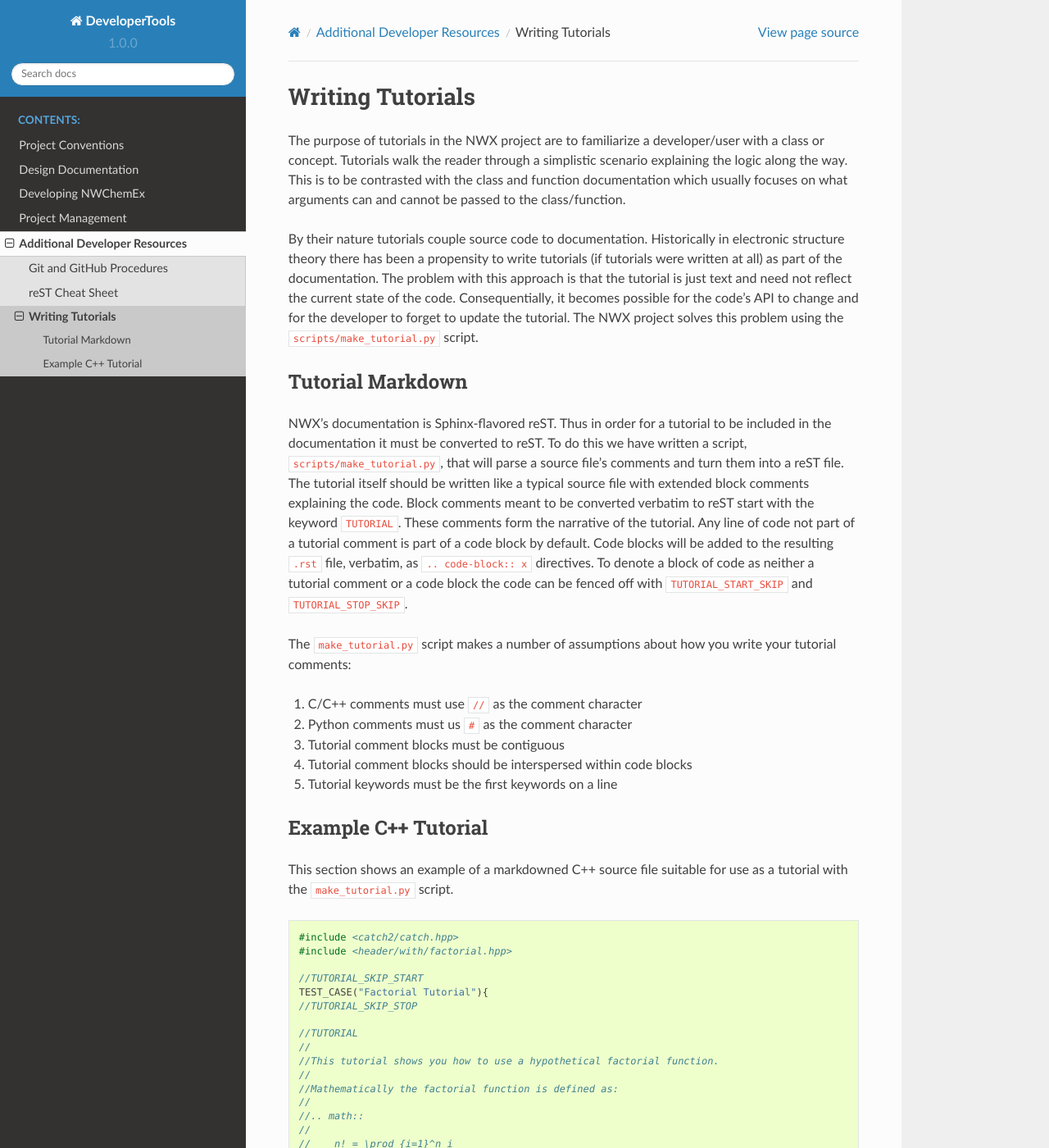
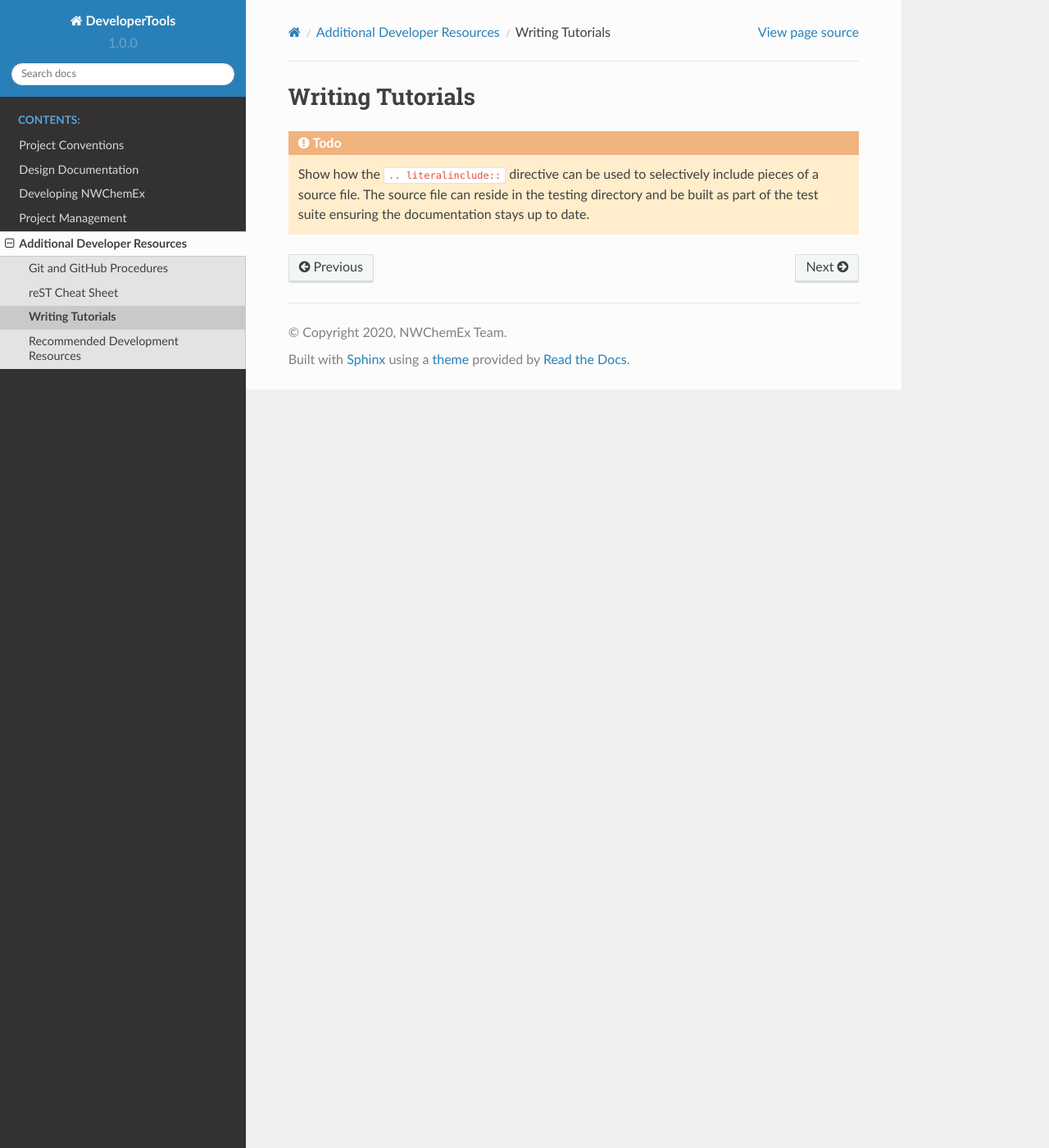
Before and after one commit to NWChemEx-Project/DeveloperTools, a Sphinx documentation site: the page built from docs/source/resources/writing_tutorials.rst, in a window 1280 px wide and 1400 px high. Shown: the whole window at 82% size. Built offline with Sphinx 7.4.7 and the Read the Docs theme 2.0.0, drawn with Linux system fonts in a browser that asks for light colours; some of the changed text lies outside the part shown.

Commit message:
tweaks tutorial and saves some links (#87)

```diff
--- a/docs/source/resources/index.rst
+++ b/docs/source/resources/index.rst
@@ -13,3 +13,4 @@ used for developing NWChemEx.
     git_tutorial
     rest_cheatsheet
     writing_tutorials
+    recommended_development_resources
--- a/docs/source/resources/writing_tutorials.rst
+++ b/docs/source/resources/writing_tutorials.rst
@@ -2,118 +2,9 @@
 Writing Tutorials
 *****************
 
-The purpose of tutorials in the NWX project are to familiarize a developer/user
-with a class or concept. Tutorials walk the reader through a simplistic scenario
-explaining the logic along the way. This is to be contrasted with the class and
-function documentation which usually focuses on what arguments can and cannot be
-passed to the class/function.
+.. TODO::
 
-By their nature tutorials couple source code to documentation. Historically in
-electronic structure theory there has been a propensity to write tutorials (if
-tutorials were written at all) as part of the documentation. The problem with
-this approach is that the tutorial is just text and need not reflect the current
-state of the code. Consequentially, it becomes possible for the code's API to
-change and for the developer to forget to update the tutorial. The NWX project
-solves this problem using the ``scripts/make_tutorial.py`` script.
-
-Tutorial Markdown
-=================
-
-NWX's documentation is Sphinx-flavored reST. Thus in order for a tutorial to be
-included in the documentation it must be converted to reST. To do this we have
-written a script, ``scripts/make_tutorial.py``, that will parse a source file's
-comments and turn them into a reST file. The tutorial itself should be written
-like a typical source file with extended block comments explaining the code.
-Block comments meant to be converted verbatim to reST start with the keyword
-``TUTORIAL``. These comments form the narrative of the tutorial. Any line of
-code not part of a tutorial comment is part of a code block by default. Code
-blocks will be added to the resulting ``.rst`` file, verbatim, as
-``.. code-block:: x`` directives. To denote a block of code as neither a
-tutorial comment or a code block the code can be fenced off with
-``TUTORIAL_START_SKIP`` and ``TUTORIAL_STOP_SKIP``.
-
-The ``make_tutorial.py`` script makes a number of assumptions about how you
-write your tutorial comments:
-
-1. C/C++ comments must use ``//`` as the comment character
-2. Python comments must us ``#`` as the comment character
-3. Tutorial comment blocks must be contiguous
-4. Tutorial comment blocks should be interspersed within code blocks
-5. Tutorial keywords must be the first keywords on a line
-
-Example C++ Tutorial
-====================
-
-This section shows an example of a markdowned C++ source file suitable for use
-as a tutorial with the ``make_tutorial.py`` script.
-
-.. code-block:: c++
-
-   #include <catch2/catch.hpp>
-   #include <header/with/factorial.hpp>
-
-   //TUTORIAL_SKIP_START
-   TEST_CASE("Factorial Tutorial"){
-   //TUTORIAL_SKIP_STOP
-
-   //TUTORIAL
-   //
-   //This tutorial shows you how to use a hypothetical factorial function.
-   //
-   //Mathematically the factorial function is defined as:
-   //
-   //.. math::
-   //
-   //    n! = \prod_{i=1}^n i
-   //
-   //Note that :math:`\prod_{i=1}^0 = 1` so that :math:`0! = 1`.
-   //
-   //To use the factorial function simply provide it the value of ``n``
-
-   auto three_she_bang = factorial(3);
-   REQUIRE(three_she_bang == 3*2*1);
-
-   //TUTORIAL_SKIP_START
-   } // end test case
-   //TUTORIAL_SKIP_STOP
-
-The tutorial should be self-explanatory for the most part. We start by including
-the header files for the function. Next we start a Catch2 test case. This allows
-us to test the source file easier. The reader of the tutorial doesn't need to
-see that though so we fence it off. The tutorial then proceeds with some prose
-about what the factorial function is and the syntax of the function's API. As
-far as the reader is concerned the last part of the tutorial is the code
-example, which follows the tutorial comment; however, the real end of the
-tutorial is the fenced off end to the test case. As you can see the above is a
-perfectly legitimate C++ source file. Consequentially it can be included as a
-unit test to ensure that if the API changes, the tutorial will break.
-
-Assuming the above is stored in a file ``cxx_tutorial.cpp``, parsing the above
-unit test should yield the following reST file:
-
-.. code-block:: rest
-
-   CXX Tutorial
-   ============
-
-   .. code-block:: c++
-
-      #include <catch2/catch.hpp>
-      #include <header/with/factorial.hpp>
-
-   This tutorial shows you how to use a hypothetical factorial function.
-
-   Mathematically the factorial function is defined as:
-
-   .. math::
-
-      n! = \prod_{i=1}^n i
-
-   Note that :math:`\prod_{i=1}^0 = 1` so that :math:`0! = 1`.
-
-   To use the factorial function simply provide it the value of ``n``
-
-   .. code-block:: c++
-
-      auto three_she_bang = factorial(3);
-      REQUIRE(three_she_bang == 3*2*1);
+   Show how the ``.. literalinclude::`` directive can be used to selectively
+   include pieces of a source file. The source file can reside in the testing
+   directory and be built as part of the test suite ensuring the documentation
+   stays up to date.
```
Also changed, not shown: docs/source/resources/recommended_development_resources.rst (added, +25 -0 lines).
